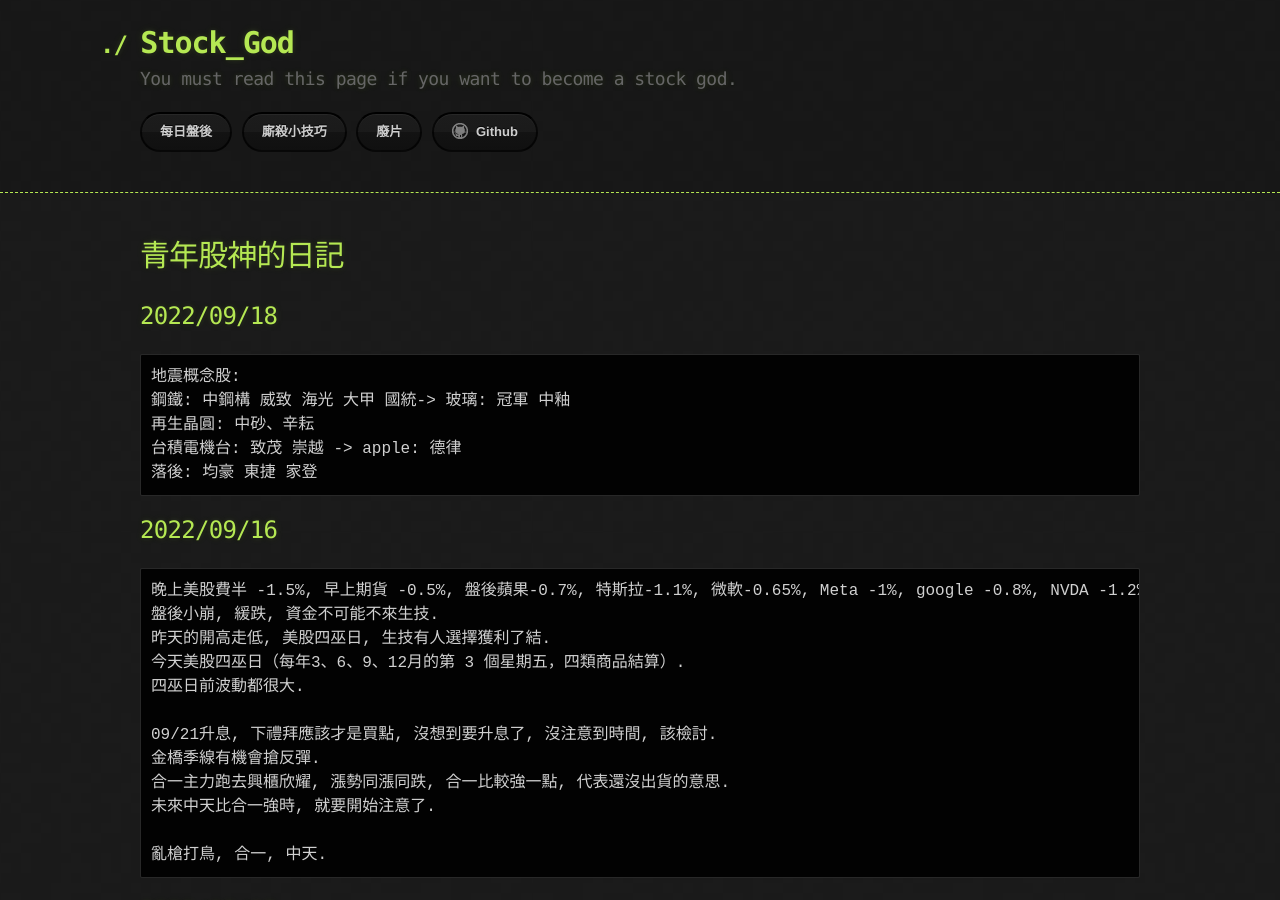
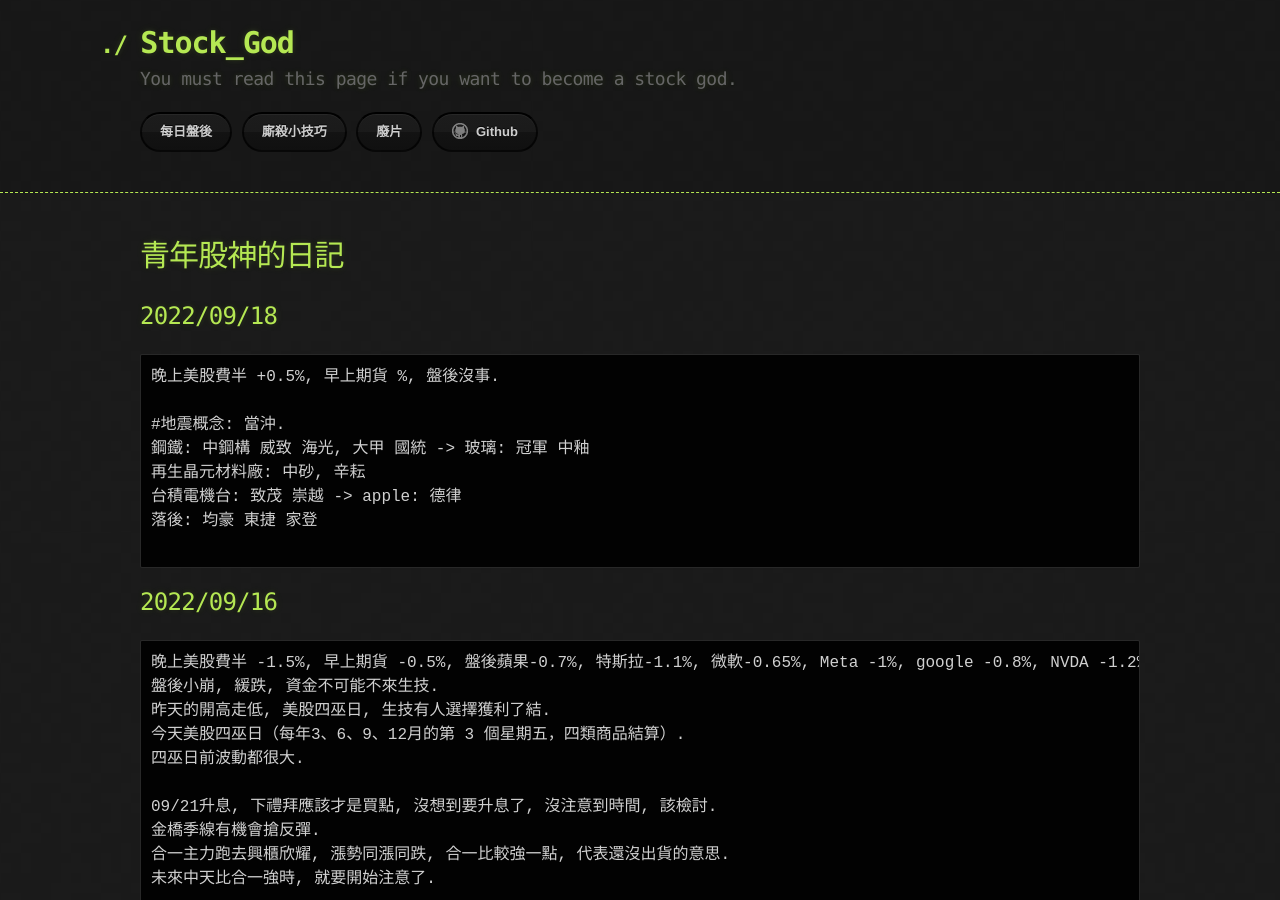
Before and after one commit to lepg5487/Stock_God, a Jekyll site: the page built from index.md, in a window 1280 px wide and 900 px high. Built offline with Jekyll 4.4.1, drawn with Linux system fonts in a browser that asks for light colours; our own code applies the rules of GitHub Pages for plain Markdown files.

Commit message:
Update index.md

````diff
--- a/index.md
+++ b/index.md
@@ -6,11 +6,14 @@ layout: testlayouts
 
 ## 2022/09/18
 ```
-地震概念股:
-鋼鐵: 中鋼構 威致 海光 大甲 國統-> 玻璃: 冠軍 中釉
-再生晶圓: 中砂、辛耘
+晚上美股費半 +0.5%, 早上期貨 %, 盤後沒事.
+
+#地震概念: 當沖.
+鋼鐵: 中鋼構 威致 海光, 大甲 國統 -> 玻璃: 冠軍 中釉
+再生晶元材料廠: 中砂, 辛耘
 台積電機台: 致茂 崇越 -> apple: 德律
 落後: 均豪 東捷 家登
+
 ```
 
 ## 2022/09/16
````
